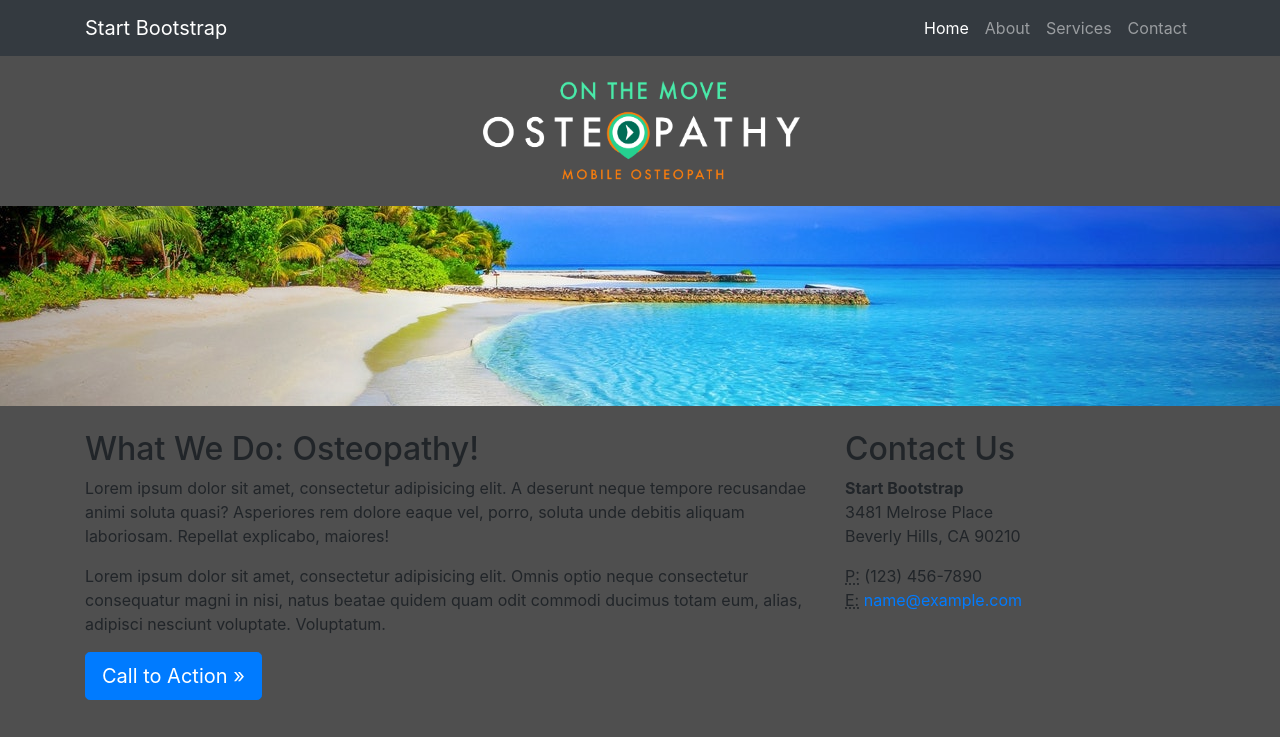
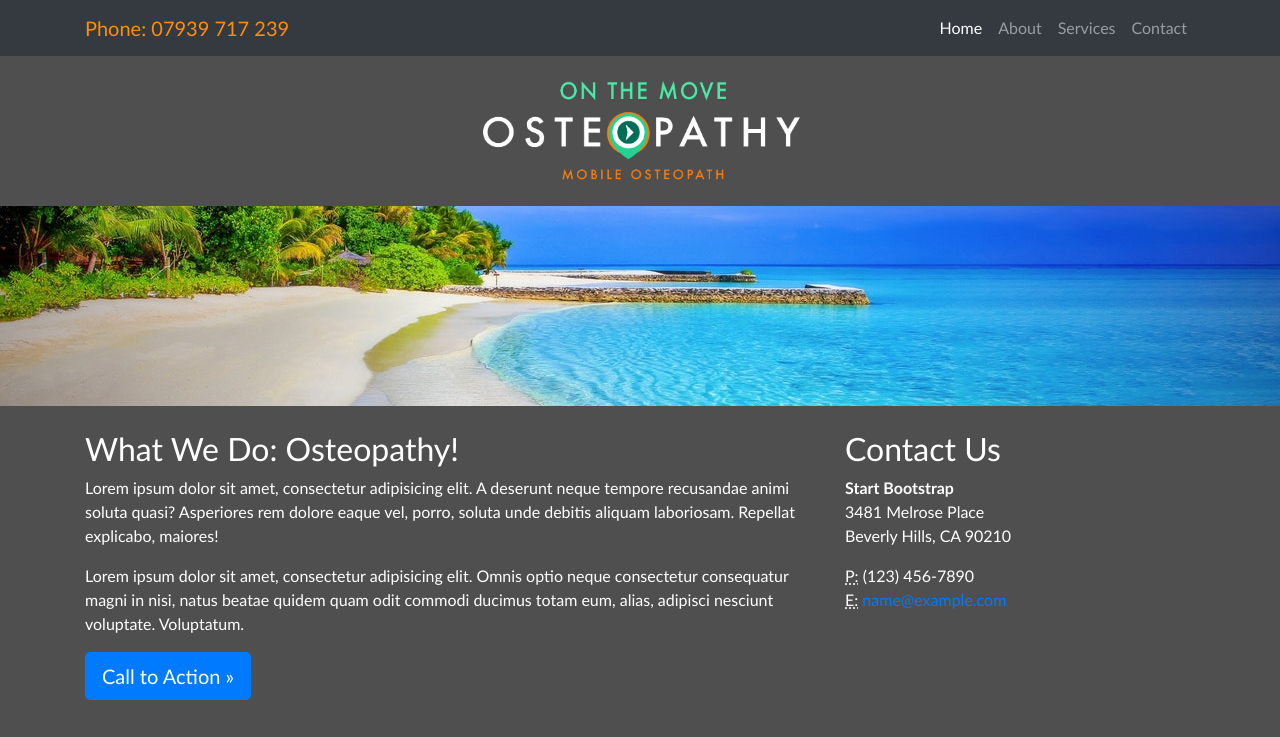
Before and after one commit to andymcg303/bootstrapsite, a plain HTML site: page index.html in a window 1280 px wide. Shown: the top 737 px of the page. Drawn offline with Linux system fonts and the light colour scheme.

Commit message:
Experimenting with CSS changes

```diff
--- a/css/business-frontpage.css
+++ b/css/business-frontpage.css
@@ -7,10 +7,12 @@
 body {
   padding-top: 54px;
   background-color: #4f4f4f;
+  font-family: "Trebuchet MS";
+  color: white;
 }
 
-.navbar {
-  color: #4f4f4f;
+#phone-num{
+  color: #fc8e0b;
 }
 
 @media (min-width: 992px) {
--- a/index.html
+++ b/index.html
@@ -11,7 +11,7 @@
     <title>Business Frontpage - Start Bootstrap Template</title>
 
     <!-- Bootstrap core CSS -->
-    <link href="vendor/bootstrap/css/bootstrap.css" rel="stylesheet">
+    <link href="vendor/bootstrap/css/bootstrap.min.css" rel="stylesheet">
 
     <!-- Custom styles for this template -->
     <link href="css/business-frontpage.css" rel="stylesheet">
@@ -23,7 +23,7 @@
     <!-- Navigation -->
     <nav class="navbar navbar-expand-lg navbar-dark fixed-top bg-dark">
       <div class="container">
-        <a class="navbar-brand" href="#">Start Bootstrap</a>
+        <a id="phone-num" class="navbar-brand" href="#">Phone: 07939 717 239</a>
         <button class="navbar-toggler" type="button" data-toggle="collapse" data-target="#navbarResponsive" aria-controls="navbarResponsive" aria-expanded="false" aria-label="Toggle navigation">
           <span class="navbar-toggler-icon"></span>
         </button>
```
